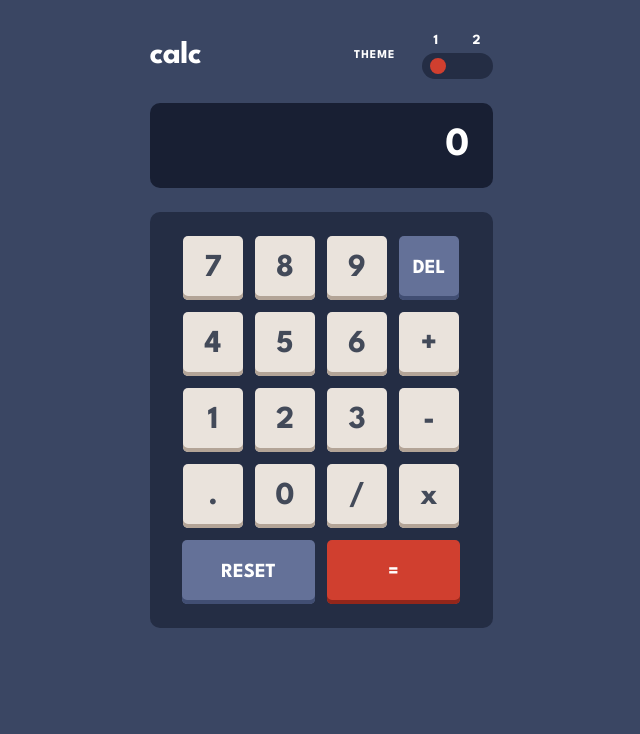
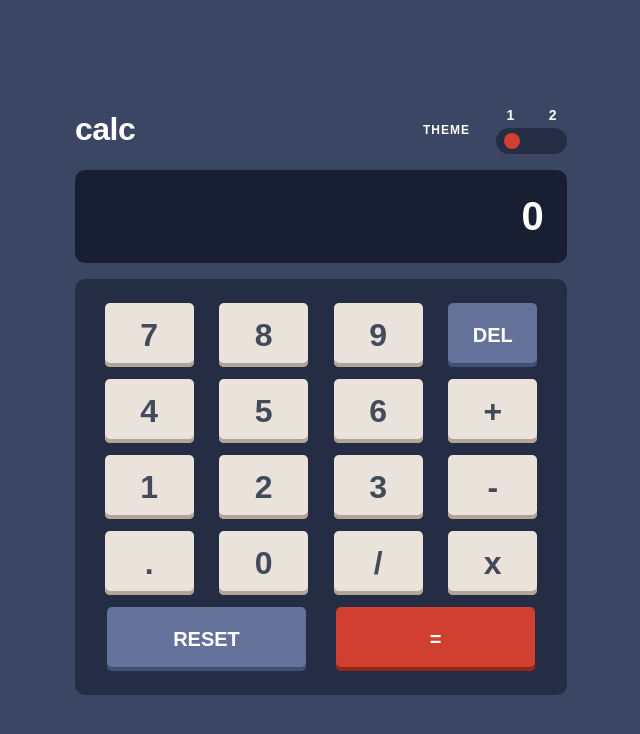
Before and after one commit to surrealgee/calculator, a plain HTML site: page index.html in a window 1280 px wide. Shown: the whole page, without its empty margins (319-959 px from the left). Drawn offline with Linux system fonts and the light colour scheme.

Commit message:
Refactor ui design

```diff
--- a/index.html
+++ b/index.html
@@ -7,8 +7,8 @@
     <title>Calculator</title>
     <link rel="preconnect" href="https://fonts.googleapis.com">
     <link rel="preconnect" href="https://fonts.gstatic.com" crossorigin>
-    <link href="https://fonts.googleapis.com/css2?family=League+Spartan:wght@300;400;500;700&display=swap"
-        rel="stylesheet">
+    <link href="https://fonts.googleapis.com/css2?family=League+Spartan:wght@300;400;500;700&display=swap rel="stylesheet">
+    <!-- <link rel="stylesheet" href="https://cdn.jsdelivr.net/gh/jgthms/minireset.css@master/minireset.min.css"> -->
     <link rel="stylesheet" href="style.css">
 </head>
 
--- a/style.css
+++ b/style.css
@@ -41,16 +41,16 @@
 
 * {
     box-sizing: border-box;
+    padding: 0;
+    margin: 0;
 }
 
 body {
+    align-items: center;
+    background-color: var(--color-base-bg);
     color: var(--color-base-text);
-    margin: 0;
-    padding: 0;
     display: flex;
     justify-content: center;
-    align-items: center;
-    background-color: var(--color-base-bg);
     font-family: 'League Spartan', sans-serif;
     font-weight: 700;
 }
@@ -60,47 +60,48 @@ body {
 }
 
 .calc {
-    width: 375px;
-    padding: 2em 1em;
     background-color: var(--color-base-bg);
     display: flex;
     flex-direction: column;
-    gap: 1.5em;
+    gap: 1em;
+    justify-content: center;
+    min-height: 100vh;
+    /* padding: 2em 1.5em 1.5em; */
+    padding: 0.75em 1.5em ;
+    width: 100%;
 }
 
 /* Header */
 
 .calc_header {
+    align-items: center;
     display: flex;
     justify-content: space-between;
-    align-items: center;
 }
 
 .logo {
-    font-size: 32px;
-    font-weight: 700;
+    font-size: 2rem;
     letter-spacing: -0.5px;
 }
 
 .selector_header {
-    font-size: 12px;
+    font-size: 0.75rem;
     letter-spacing: 1px;
 }
 
 .theme-selector {
-    /* border: 1px solid goldenrod; */
+    align-items: center;
     display: flex;
-    align-items: center;
-    gap: 26px;
+    gap: 1.625em;
 }
 
 .theme_label {
-    font-size: 14px;
+    align-items: center;
     display: flex;
+    font-size: 0.875rem;
     justify-content: space-between;
-    align-items: center;
+    padding: 0.125em 0.75em;
     width: 71px;
-    padding: 0.125rem 0.75rem;
 }
 
 .theme_label span {
@@ -108,79 +109,75 @@ body {
 }
 
 .theme_picker {
-    cursor: pointer;
-    width: 71px;
-    height: 26px;
-    border-radius: 13px;
+    align-items: center;
     background-color: var(--color-secondary-bg);
     border: none;
+    border-radius: 13px;
+    cursor: pointer;
     display: flex;
-    align-items: center;
-    justify-content: start;
+    height: 26px;
+    justify-content: flex-start;
     padding: 0 0.5em;
+    width: 71px;
 }
 
 .picker_oval {
-    display: block;
-    width: 16px;
-    height: 16px;
-    flex-shrink: 0;
     background-color: #D03F2F;
     border-radius: 50%;
     cursor: pointer;
+    display: block;
+    height: 16px;
+    width: 16px;
 }
 
 .selector_toggle {
+    align-items: center;
     display: flex;
+    gap: 0.25em;
     flex-direction: column;
-    align-items: center;
-    gap: 0.25em;
 }
-
-
 
 /* Main */
 
 .calc_main {
     display: flex;
+    gap: 1em;
     flex-direction: column;
-    gap: 24px;
 }
 
 .main_display {
+    background-color: var(--color-primary-bg);
     border-radius: 10px;
-    background-color: var(--color-primary-bg);
-    padding: 24px;
-    text-align: end;
+    font-size: 2.5rem;
+    letter-spacing: -0.667px;
+    overflow: auto;
+    padding: 0.6em;
     text-align: right;
-    font-size: 40px;
-    font-weight: 700;
-    letter-spacing: -0.667px;
-    overflow: scroll;
 }
 
 .main_pad {
+    background-color: var(--color-secondary-bg);
     border-radius: 10px;
-    background-color: var(--color-secondary-bg);
+    display: flex;
+    flex-wrap: wrap;
+    gap: 0.75em 0.875em;
+    justify-content: space-around;
     padding: 1.5em;
-    display: flex;
-    justify-content: center;
-    flex-wrap: wrap;
-    gap: 12px;
+
 }
 
 .pad_button {
-    width: 60px;
-    height: 64px;
+    background-color: var(--color-base-btn-bg);
+    border: none;
     border-radius: 5px;
-    background-color: var(--color-base-btn-bg);
     box-shadow: 0px -4px 0px 0px var(--color-base-btn-shadow) inset;
     color: var(--color-alt-text);
+    cursor: pointer;
     font-family: 'League Spartan', sans-serif;
-    font-size: 32px;
+    font-size: 2rem;
     font-weight: 700;
-    border: none;
-    cursor: pointer;
+    height: 64px;
+    width: 20%;
 }
 
 button:focus-visible {
@@ -188,20 +185,32 @@ button:focus-visible {
 }
 
 .special {
-    background: var(--color-alt-btn-bg);
+    background-color: var(--color-alt-btn-bg);
     box-shadow: 0px -4px 0px 0px var(--color-alt-btn-shadow) inset;
     color: var(--color-base-btn-text);
-    font-size: 20px;
+    font-size: 1.25rem;
 }
 
 .unique {
     background: var(--color-unique-btn-bg);
     box-shadow: 0px -4px 0px 0px var(--color-unique-btn-shadow) inset;
     color: var(--color-base-btn-text);
-    font-size: 20px;
+    font-size: 1.25rem;
 }
 
 .large {
-    width: 133px;
+    width: 45%;
     height: 64px;
 }
+
+@media only screen and (min-width: 33.75em) {
+    body {
+        min-height: 100vh;
+    }
+
+    .calc {
+        max-width: 540px;
+        min-height: auto;
+        padding: 0.75em 1.5em ;
+    }
+}
```
